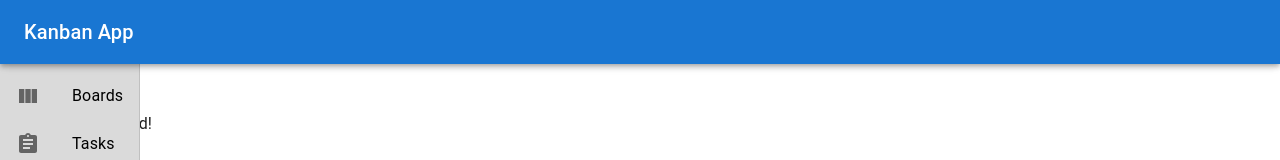
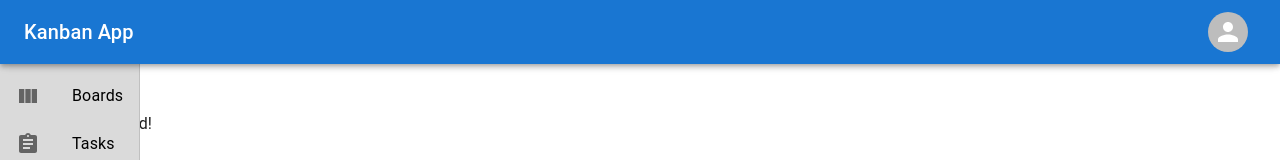
Before and after one commit to mattinfern0/kanban-board-app, a React (Vite) app in the folder react-app/: page / in a window 1280 px wide. Shown: the top 160 px of the page. Built offline with nearby package versions, Linux system fonts and the light colour scheme.

Commit message:
WIP: settings button

```diff
--- a/react-app/src/components/layouts/MainLayout.tsx
+++ b/react-app/src/components/layouts/MainLayout.tsx
@@ -1,4 +1,4 @@
-import { AppBar, Container, Toolbar, Typography } from "@mui/material";
+import { AppBar, Avatar, Container, IconButton, Stack, Toolbar, Typography } from "@mui/material";
 import React from "react";
 import { AppSidebar } from "@/components/navs/AppSidebar.tsx";
 import { SnackbarProvider } from "notistack";
@@ -13,7 +13,12 @@ export const MainLayout = ({ children }: MainLayoutProps) => {
       <SnackbarProvider>
         <AppBar sx={{ zIndex: 1300 }}>
           <Toolbar>
-            <Typography variant="h6">Kanban App</Typography>
+            <Stack direction="row" justifyContent="space-between" alignItems="center" sx={{ width: "100%" }}>
+              <Typography variant="h6">Kanban App</Typography>
+              <IconButton>
+                <Avatar />
+              </IconButton>
+            </Stack>
           </Toolbar>
         </AppBar>
         <Toolbar />
--- a/react-app/src/features/boards/routes/BoardView.tsx
+++ b/react-app/src/features/boards/routes/BoardView.tsx
@@ -1,6 +1,6 @@
 import { useBoardQuery } from "../apis/getBoard.ts";
-import { Button, Grid, Stack, Typography } from "@mui/material";
-import { useParams } from "react-router-dom";
+import { Button, Grid, IconButton, Stack, Typography } from "@mui/material";
+import { Link, useParams } from "react-router-dom";
 import { BoardColumn } from "@/features/boards/components/BoardColumn.tsx";
 import { useEffect, useState } from "react";
 import { BoardColumn as BoardColumnType, BoardDetail, BoardTask } from "@/features/boards/types";
@@ -23,6 +23,7 @@ import { useSnackbar } from "notistack";
 import { usePrevious } from "@/lib/hooks.ts";
 import deepEqual from "deep-equal";
 import { arrayMove } from "@dnd-kit/sortable";
+import { Settings } from "@mui/icons-material";
 
 interface BoardColumnsProps {
   board: BoardDetail;
@@ -216,9 +217,15 @@ export const BoardView = () => {
         <Typography variant="h4" mb={0}>
           {boardQuery.data.title}
         </Typography>
-        <Button variant="contained" onClick={() => setShowCreateTaskDialog(true)}>
-          Create Task
-        </Button>
+
+        <Stack direction="row" spacing={3}>
+          <Button variant="contained" onClick={() => setShowCreateTaskDialog(true)}>
+            Create Task
+          </Button>
+          <IconButton component={Link} to={`/boards/${boardId}/settings`}>
+            <Settings />
+          </IconButton>
+        </Stack>
       </Stack>
 
       <BoardColumns board={board} handleTaskCardClick={onTaskCardClick} />
```
